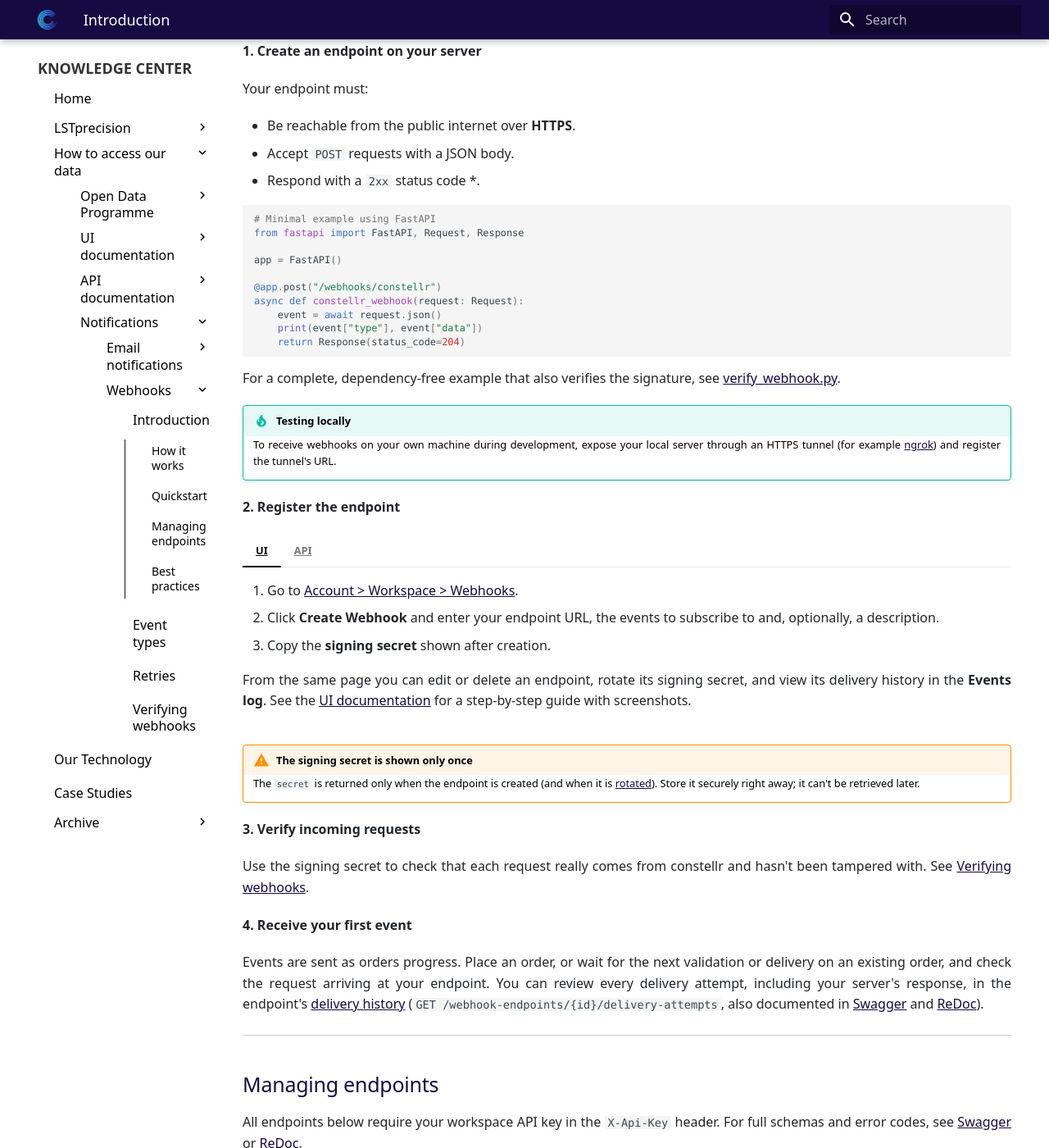
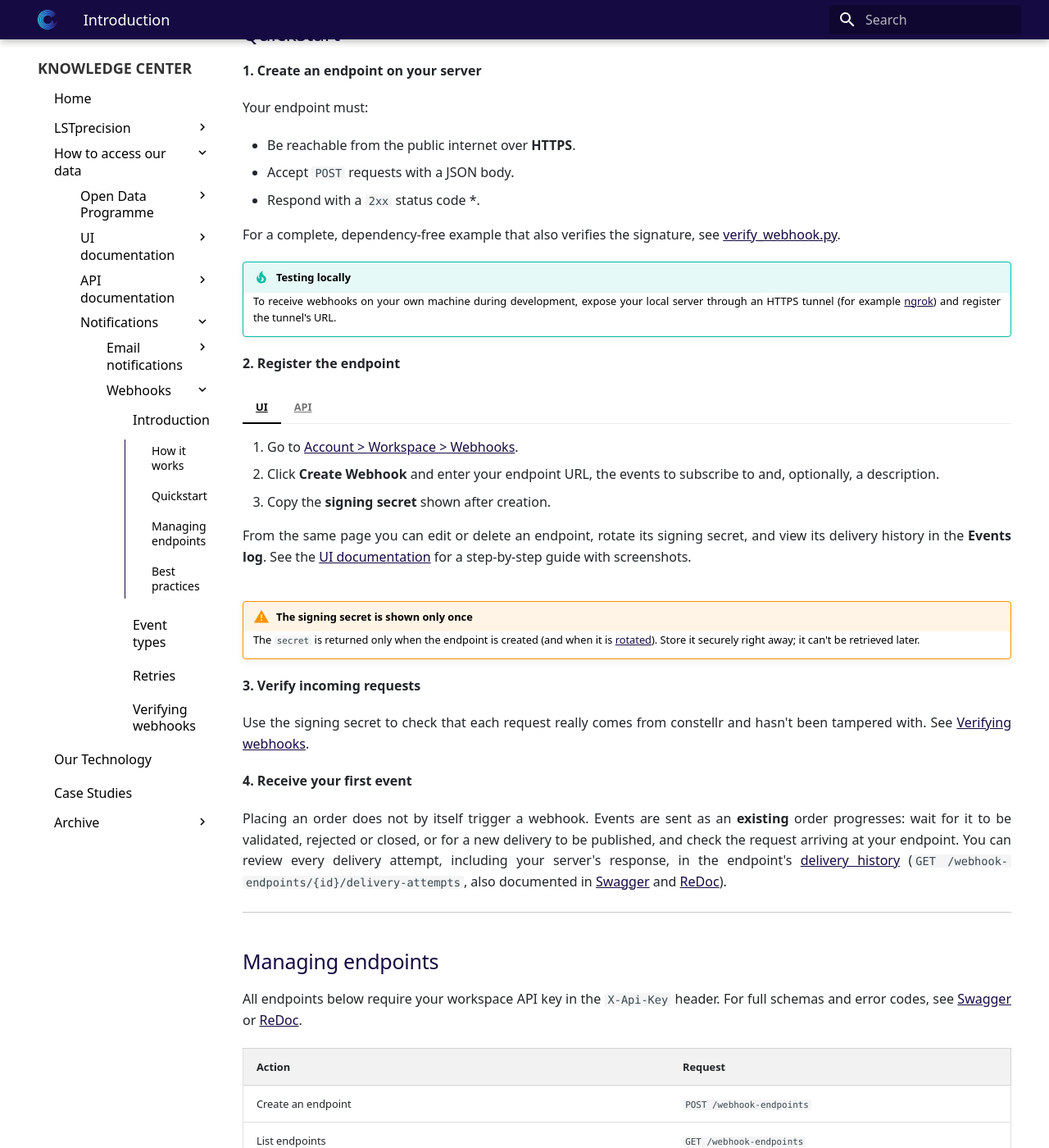
Before and after one commit to constellr/product-lst, an MkDocs documentation site: the page built from docs/notifications/webhooks/introduction.md, in a window 1280 px wide and 1400 px high, scrolled down 793 px. Shown: the whole window at 82% size. Built offline with MkDocs 1.6.1 and Material for MkDocs 9.7.7, drawn with Linux system fonts in a browser that asks for light colours; the version menu is left out; some of the changed text lies outside the part shown.

Commit message:
trim code examples and rewording

````diff
--- a/docs/notifications/webhooks/introduction.md
+++ b/docs/notifications/webhooks/introduction.md
@@ -31,19 +32,6 @@
 * Be reachable from the public internet over **HTTPS**.
 * Accept `POST` requests with a JSON body.
 * Respond with a `2xx` status code *.
-
-```python
-# Minimal example using FastAPI
-from fastapi import FastAPI, Request, Response
-
-app = FastAPI()
-
-@app.post("/webhooks/constellr")
-async def constellr_webhook(request: Request):
-    event = await request.json()
-    print(event["type"], event["data"])
-    return Response(status_code=204)
-```
 
 For a complete, dependency-free example that also verifies the signature, see [verify_webhook.py](https://github.com/constellr/product-lst/blob/main/docs/code_examples/verify_webhook.py).
 
@@ -66,26 +54,10 @@
     curl -X POST https://api.constellr.com/webhook-endpoints \
       -H "X-Api-Key: $CONSTELLR_API_KEY" \
       -H "Content-Type: application/json" \
-      -d '{
-            "url": "https://example.com/webhooks/constellr",
-            "event_types": ["order.validated", "order.rejected", "order.closed", "delivery.published"],
-            "description": "Production listener"
-          }'
+      -d '{"url": "https://example.com/webhooks/constellr", "event_types": ["delivery.published"]}'
     ```
 
-    Response (`201 Created`):
-
-    ```json
-    {
-      "id": "5b3f8c2e-1d4a-4b7e-9c6f-2a8d0e1f3b47",
-      "url": "https://example.com/webhooks/constellr",
-      "event_types": ["order.validated", "order.rejected", "order.closed", "delivery.published"],
-      "description": "Production listener",
-      "created": "2026-10-22T09:00:00Z",
-      "updated": "2026-10-22T09:00:00Z",
-      "secret": "whsec_MfKQ9r8GKYqrTwjUPD8ILPZIo2LaLaSw8m0p3Yq8L0E="
-    }
-    ```
+    See [Swagger](https://api.constellr.com/docs) or [ReDoc](https://api.constellr.com/redoc) for the full request/response schema.
 
 !!! warning "The signing secret is shown only once"
     The `secret` is returned only when the endpoint is created (and when it is [rotated](verify-webhooks.md#rotating-the-signing-secret)). Store it securely right away; it can't be retrieved later.
@@ -96,7 +68,7 @@
 
 **4. Receive your first event**
 
-Events are sent as orders progress. Place an order, or wait for the next validation or delivery on an existing order, and check the request arriving at your endpoint. You can review every delivery attempt, including your server's response, in the endpoint's [delivery history](#managing-endpoints) (`GET /webhook-endpoints/{id}/delivery-attempts`, also documented in [Swagger](https://api.constellr.com/docs) and [ReDoc](https://api.constellr.com/redoc)).
+Placing an order does not by itself trigger a webhook. Events are sent as an **existing** order progresses: wait for it to be validated, rejected or closed, or for a new delivery to be published, and check the request arriving at your endpoint. You can review every delivery attempt, including your server's response, in the endpoint's [delivery history](#managing-endpoints) (`GET /webhook-endpoints/{id}/delivery-attempts`, also documented in [Swagger](https://api.constellr.com/docs) and [ReDoc](https://api.constellr.com/redoc)).
 
 ---
 
````
Also changed, not shown: other parts of docs/notifications/webhooks/introduction.md (+2 -1 lines).
